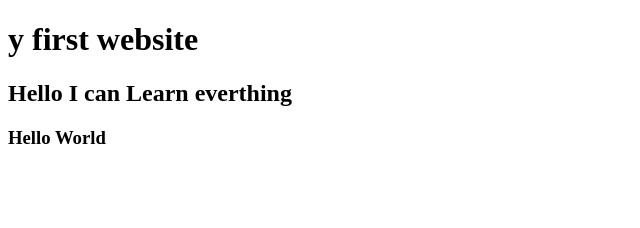
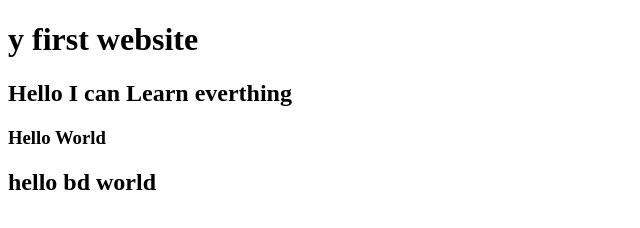
Before and after one commit to Hafizul000/my-first-website, a plain HTML site: page my-first-website/index.html in a window 1280 px wide. Shown: the whole page, without its empty margins (0-640 px from the left). Drawn offline with Linux system fonts and the light colour scheme.

Commit message:
Update index.html

```diff
--- a/my-first-website/index.html
+++ b/my-first-website/index.html
@@ -10,5 +10,7 @@
   <h1>y first website</h1>
   <h2>Hello I can Learn everthing</h2>
   <h3>Hello World</h3>
+   <h2>hello bd world</h2.
+
 </body>
 </html>
```
